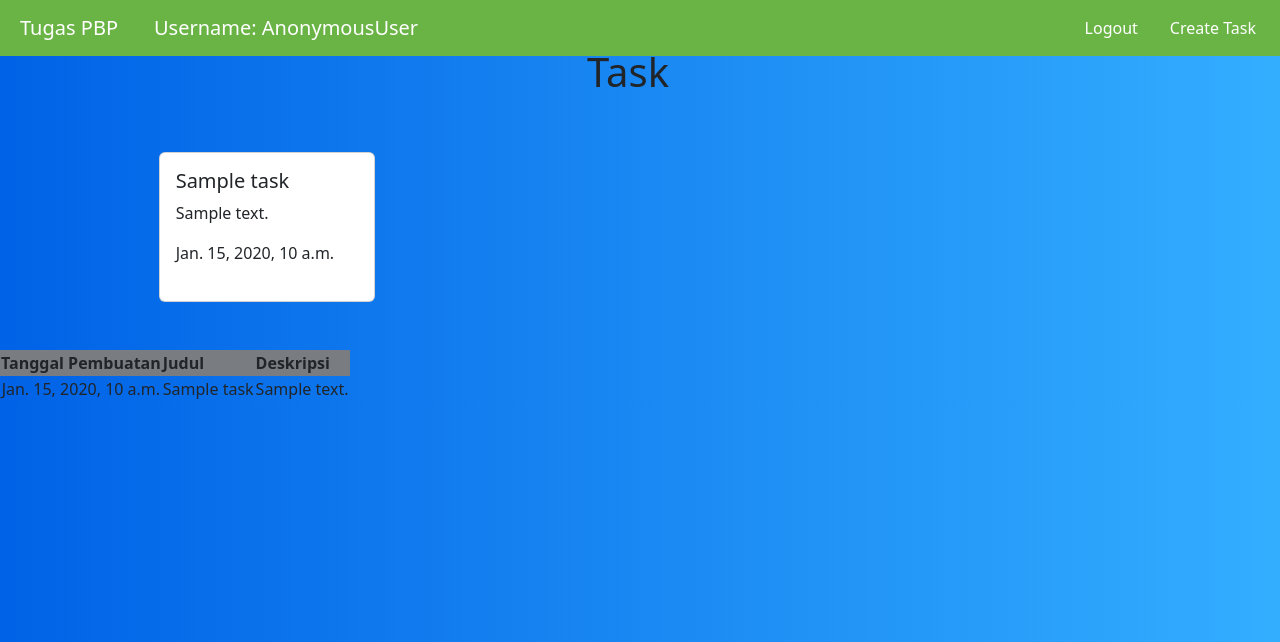
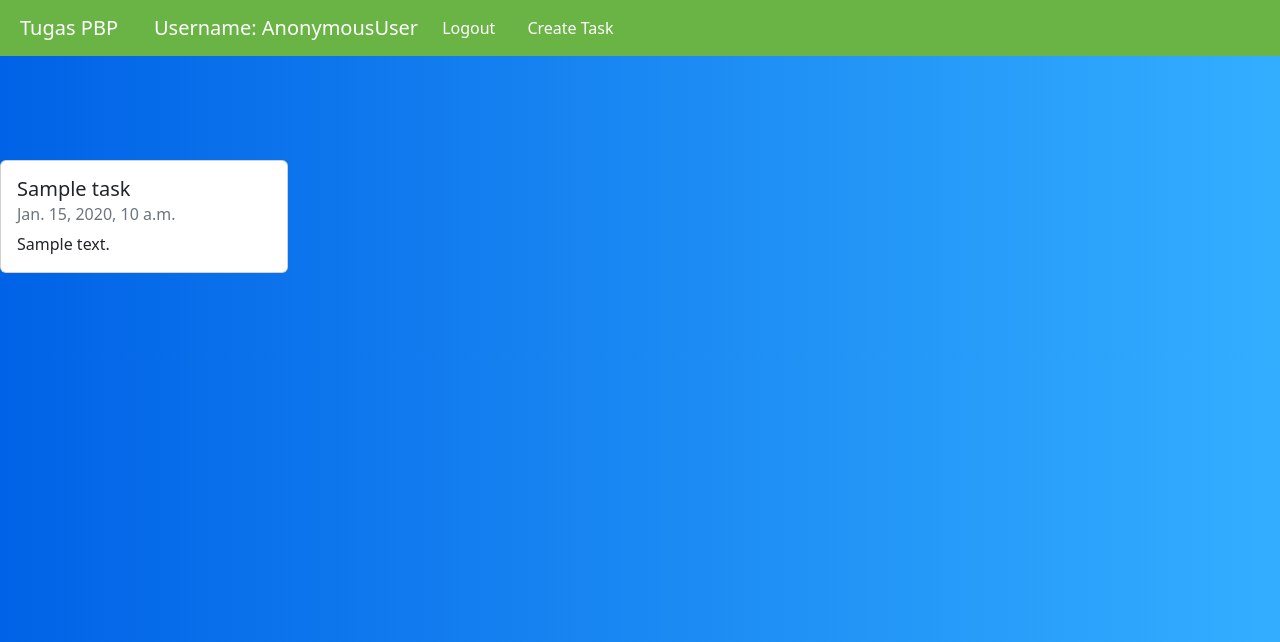
Before and after one commit to CroissantAndWaffle/PBP-Tugas-2, a Django app: template todolist/templates/todolist.html in a window 1280 px wide. Shown: the top 642 px of the page. Run offline with Django 4.2, Linux system fonts and the light colour scheme; the template is opened without the code that fills it: most values are stand-ins (such as "Sample title", 1, 10 or a date in 2020).

Commit message:
Tugas 5 -readme.md

```diff
--- a/todolist/static/todolist.css
+++ b/todolist/static/todolist.css
@@ -24,11 +24,11 @@ body {
 }
 .card{
   transition: .3s transform cubic-bezier(.155,1.105,.295,1.12),.3s box-shadow,.3s -webkit-transform cubic-bezier(.155,1.105,.295,1.12);
+  width: 18rem;
+  margin-top: 10em;
+  margin-bottom: 5em;
 }
 .card:hover{
   transform: scale(1.05);
   box-shadow: 0 10px 20px rgba(0,0,0,.12), 0 4px 8px rgba(0,0,0,.06);
 }
-.col{
-  height: 150px
-}
--- a/todolist/templates/todolist.html
+++ b/todolist/templates/todolist.html
@@ -10,11 +10,11 @@
 <nav class="navbar fixed-top navbar-expand-md">
   <a class="navbar-brand">Tugas PBP</a>
   <a class="navbar-brand">Username: {{user}}</a>
-  <button class="navbar-toggler navbar-dark" type="button" data-toggle="collapse" data-target="#main-navigation">
+  <button class="navbar-toggler" type="button" data-bs-toggle="collapse" data-bs-target="#navbarSupportedContent" aria-controls="navbarSupportedContent" aria-expanded="false" aria-label="Toggle navigation">
 		<span class="navbar-toggler-icon"></span>
 	</button>
-  <div class="collapse navbar-collapse" id="main-navigation">
-    <ul class="navbar-nav">
+	<div class="collapse navbar-collapse" id="navbarSupportedContent">
+		<ul class="navbar-nav me-auto mb-2 mb-lg-0">
       <li class="nav-item">
         <a class="nav-link" href="{% url 'todolist:logout' %}">Logout</a>
       </li>
@@ -24,39 +24,19 @@
     </ul>
   </div>
 </nav>
-
-  <div class="container-fluid row justify-content-center p-5">
-      <h1 class="text-center">Task</h1>
-      <div class="row row-cols-md-4 col-sm-10 g-4">
-          {% for task in task_list %}
-              <div class="col">
-                  <div class="card h-100 text-dark">
+<div class="row">
+{% for task in list_task %}
+  <div class="col-sm-6 row-cols-md-6">
+    <div class="card">
       <div class="card-body">
         <h5 class="card-title">{{task.title}}</h5>
+        <h6 class="card-subtitle mb-2 text-muted">{{task.date}}</h6>
         <p class="card-text">{{task.description}}</p>
-                          <p class="card-text">{{task.date}}</p>
       </div>
     </div>
   </div>
 {% endfor %}
 </div>
-  </div>
-  <class = "main-table">
-  <table>
-    <tr bgcolor="#797c80">
-      <th align="center">Tanggal Pembuatan</th>
-      <th align="center">Judul</th>
-      <th align="center">Deskripsi</th>
-    </tr>
-    {% comment %} Add the data below this line {% endcomment %}
-      {% for task in list_task %}
-          <tr>
-              <td align="center">{{task.date}}</td>
-              <td align="center">{{task.title}}</td>
-              <td align="center">{{task.description}}</td>
-          </tr>
-      {% endfor %}
-  </table>
 
 <nav class="navbar fixed-bottom navbar-expand-md">
   <a class="navbar-brand">Sesi terakhir login: {{ last_login }}</a>
```
Lines whose indentation alone changed are shown as unchanged.
